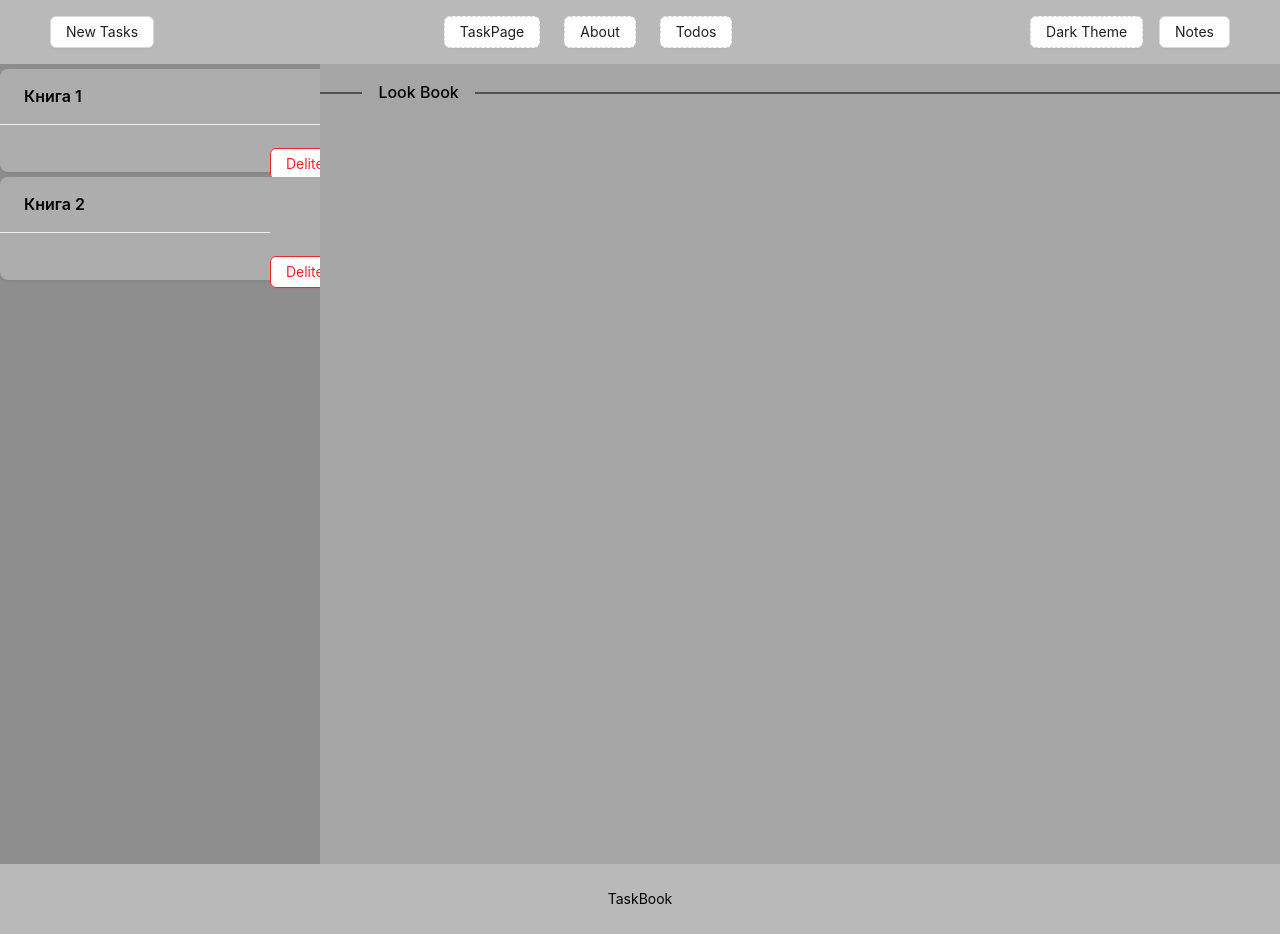
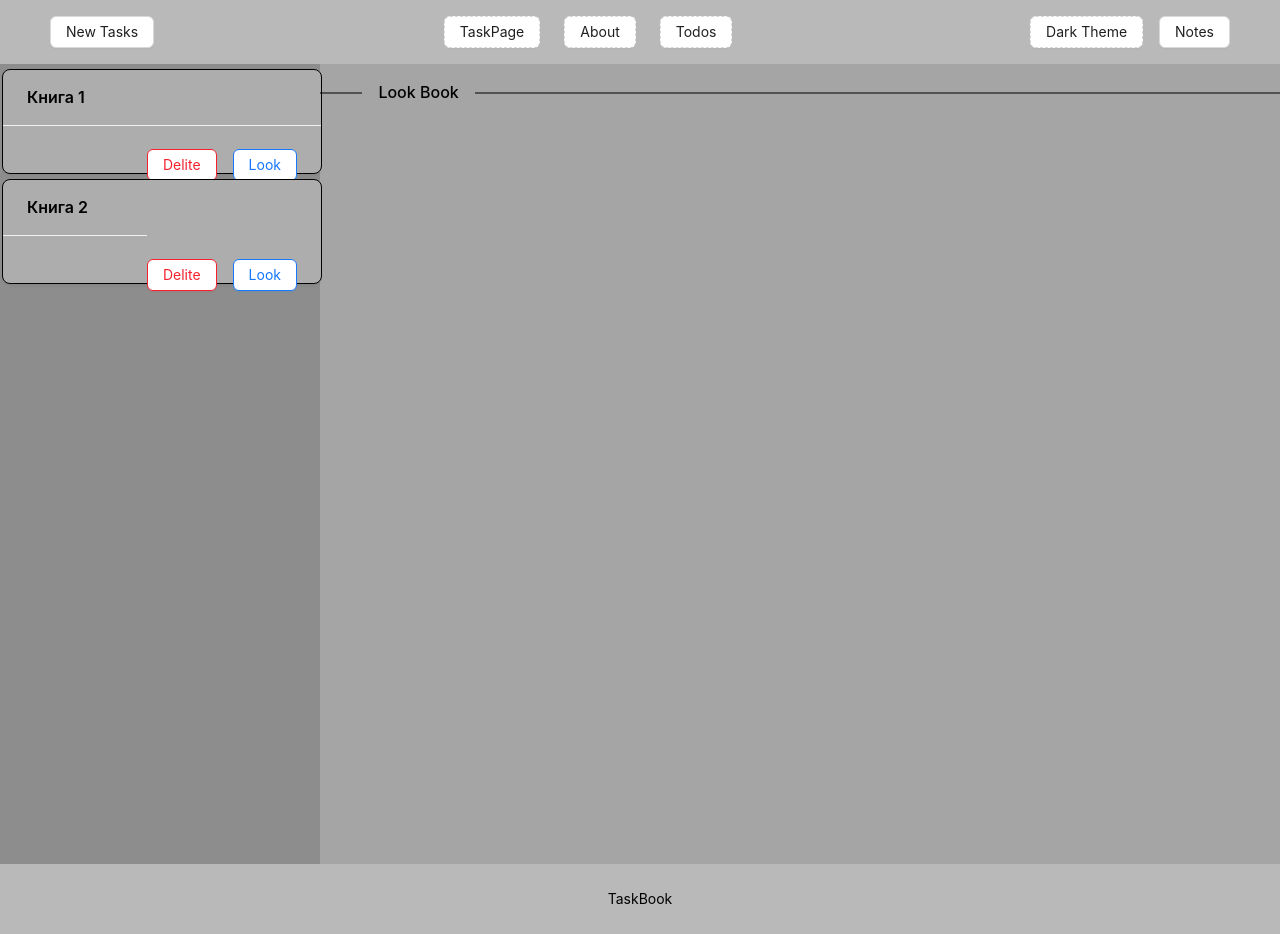
Before and after one commit to NoProblemmm/react-project-site, a React (Vite) app: page / in a window 1280 px wide. Built offline with nearby package versions, Linux system fonts and the light colour scheme.

Commit message:
add style

```diff
--- a/src/components/Layout/AppContent.tsx
+++ b/src/components/Layout/AppContent.tsx
@@ -50,7 +50,7 @@ export const AppContent = observer(() => {
 
   return (
     <>
-      <Content style={contentStyle} className="content-custom">
+      <Content style={contentStyle} className="content-custom ">
         <>
           <Divider
             orientation="left"
--- a/src/components/Layout/AppFooter.tsx
+++ b/src/components/Layout/AppFooter.tsx
@@ -6,7 +6,7 @@ const { Footer } = Layout;
 export function AppFooter() {
   const { theme } = useTheme();
   return (
-    <Footer className="footer-custom">
+    <Footer className="footer-custom ">
       <Typography className="footer-custom text-center">TaskBook</Typography>
     </Footer>
   );
--- a/src/components/Layout/AppSider.tsx
+++ b/src/components/Layout/AppSider.tsx
@@ -11,32 +11,18 @@ export const AppSider = observer(() => {
   const { theme } = useTheme();
 
   return (
-    <Sider width="25%" className="sider-custom">
-      <div
-        className="scrollbar-sider"
-        style={{
-          width: "100%",
-          overflowX: "hidden",
-          height: "50rem",
-          overflowY: "scroll",
-        }}
-      >
+    <Sider width="25%" className="sider-custom h-screen">
+      <div className="scrollbar-sider w-[100%] overflow-x-hidden h-screen overflow-y-scroll ml-[2px]">
         {taskBooks.map((book) => (
           <Card
             key={book.id}
             title={book.title}
             variant="borderless"
-            className="card-custom mr-3 w-111"
+            className="card-custom mr-3 w-full border-1"
           >
-            <div
-              style={{
-                float: "right",
-                position: "relative",
-                justifyContent: "flex-start",
-              }}
-            >
+            <div className="float-right relative justify-start">
               <Button
-                style={{ marginRight: "1rem" }}
+                className="mr-[1rem]"
                 color="red"
                 variant="outlined"
                 onClick={() => deleteBook(book.id)}
--- a/src/theme/typeTheme/theme.css
+++ b/src/theme/typeTheme/theme.css
@@ -20,7 +20,7 @@ html[data-theme="dark"] {
   --text-color: #fff;
 
   --sider-bg-color: #040029;
-  --sider-card-bg-color: #050631;
+  --sider-card-bg-color: #00013f;
 
   --content-bg-color: #050631;
 }
```
